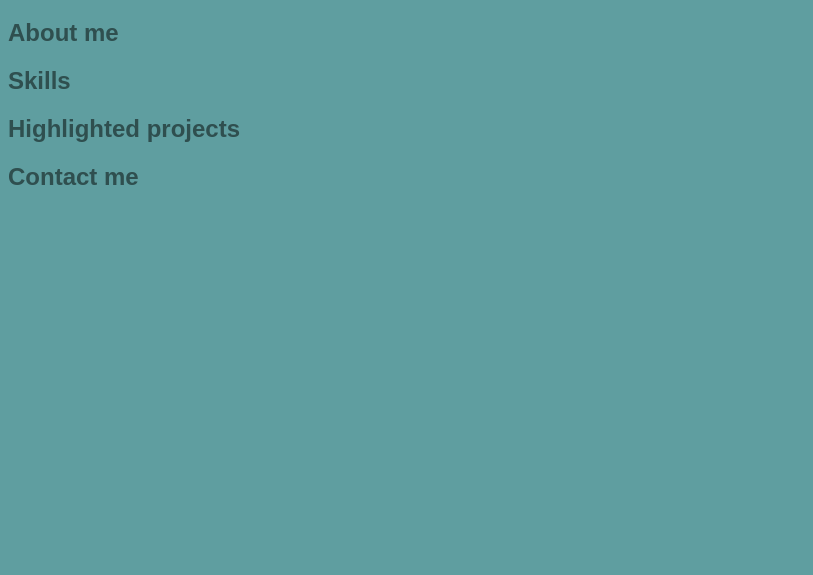
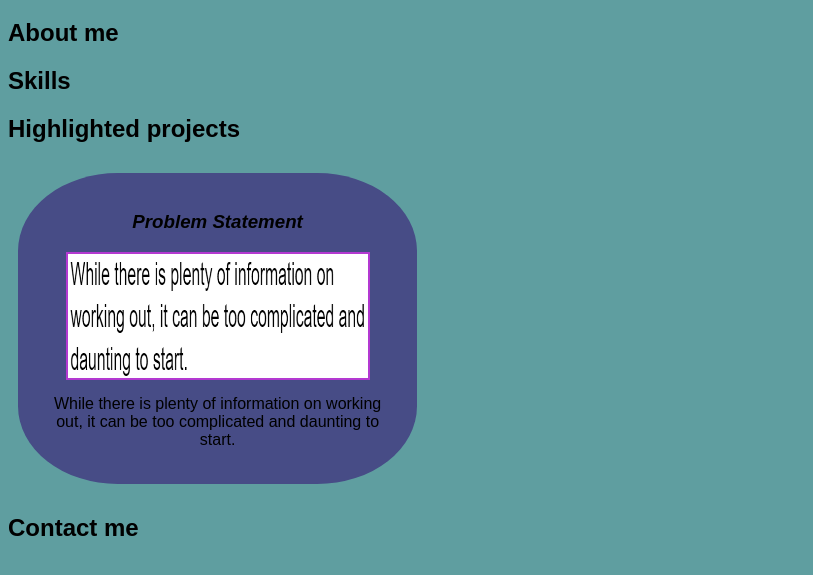
Before and after one commit to AustinBramlett/AustinBramlett.github.io, a plain HTML site: page index.html in a window 1280 px wide. Shown: the part 61-636 px from the top of the page, without its empty margins (0-813 px from the left). Drawn offline with Linux system fonts and the light colour scheme.

Commit message:
Add files via upload

```diff
--- a/index.html
+++ b/index.html
@@ -14,7 +14,17 @@
        <div class="skills"></div>
 
        <h2>Highlighted projects</h2>
-       <div class="projects"></div>
+       <div class="projects">
+        <section class="project">
+            <a href="files/Problem_statement.pdf.pdf">
+                <h3>Problem Statement</h3>
+            </a>
+            <a href="files/Problem_statement.pdf.pdf">
+                <img src="images/problem-statement.PNG">
+            </a>
+            <p>While there is plenty of information on working out, it can be too complicated and daunting to start.</p>
+        </section>
+       </div>
 
        <h2>Contact me</h2>
        <div class="contact"></div>
--- a/styles.css
+++ b/styles.css
@@ -1,3 +1,4 @@
+/*General Styling*/
 body {
 background-color:cadetblue;
 font-family: Arial, Helvetica, sans-serif;
@@ -7,5 +8,46 @@ text-align: center;
 color:burlywood
 }
 h2 {
-    color:darkslategray
+    color:rgb(0, 0, 0)
 }
+/*Project Styling*/
+h3{
+    text-align: center;
+    font-style: italic;
+}
+.projects{
+    display: flex;
+    flex-wrap: wrap;
+}
+.project{
+    width:30%;
+    margin: 10px;
+    padding: 20px 10px;
+    background:#474c86;
+    border-radius: 25%;
+}
+.project img{
+    width: 300px;
+    height: 124px;
+    margin: 10px;
+    border: 2px solid rgb(179, 57, 209);
+    display: block;
+    margin: auto;
+}
+.project img:hover{
+    border: 2px solid white;
+}
+
+a{
+    text-decoration: none;
+    color: rgb(0, 0, 0);
+}
+
+.project a:hover{
+    color: white;
+}
+
+.project p {
+    text-align: center;
+    margin: 15px;
+}
```
Also changed, not shown: images/problem-statement.PNG (added), 1 other file.
